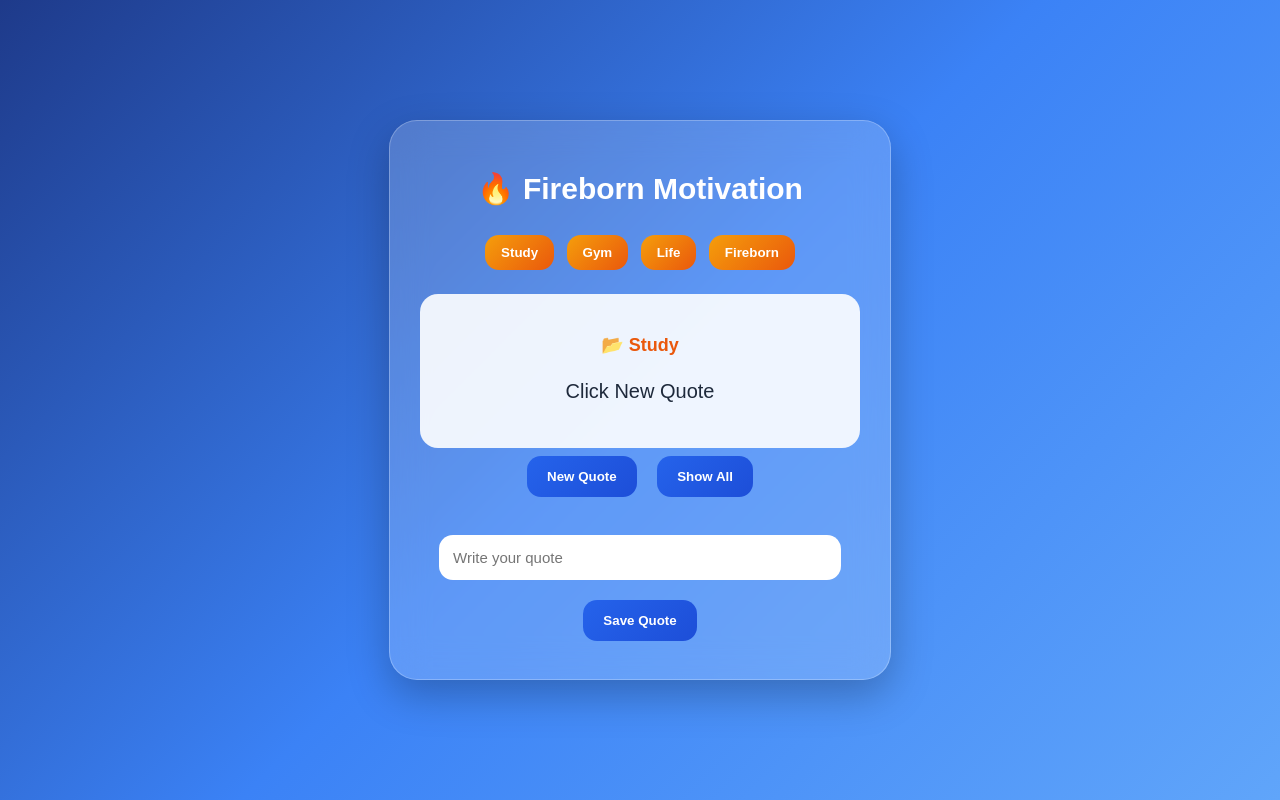
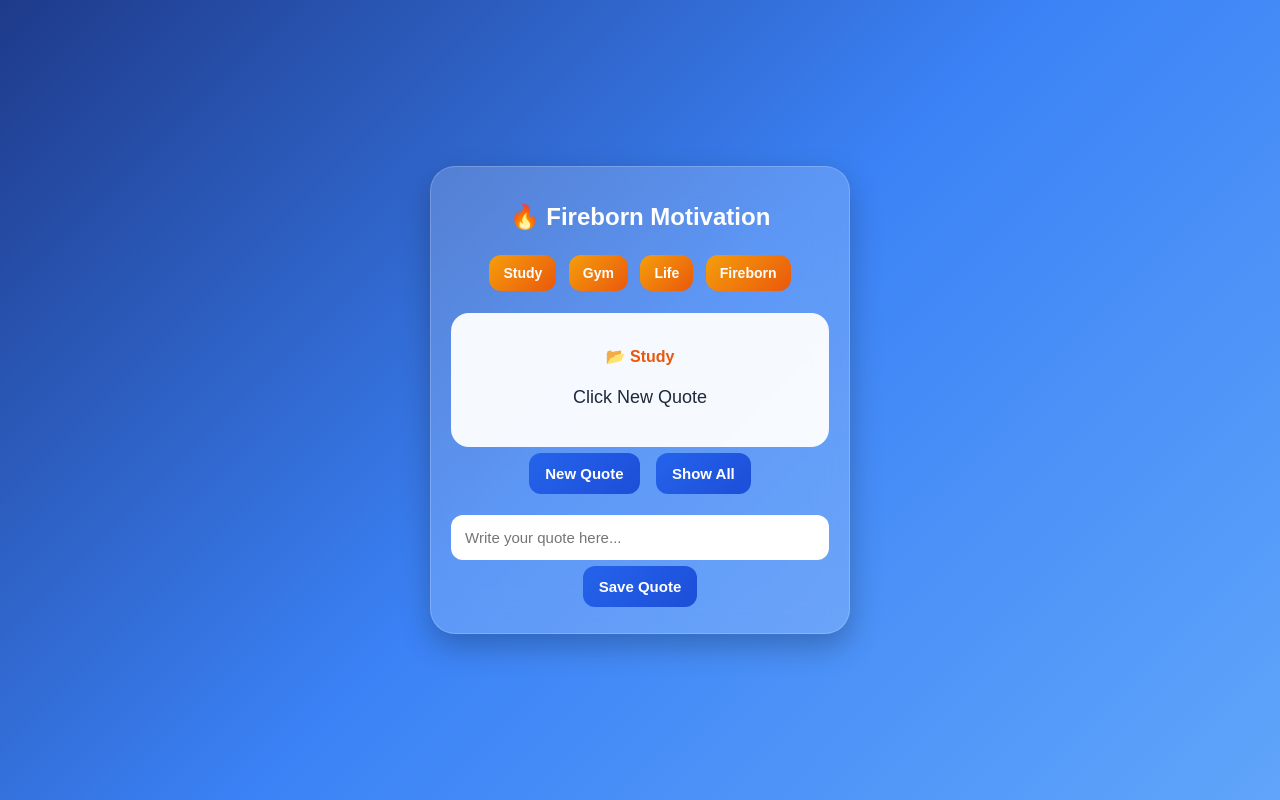
Before and after one commit to pankajedwsaml/Fireborn-App, a Flask app: page / in a window 1280 px wide. Run offline with Flask 3, Linux system fonts and the light colour scheme.

Commit message:
update fireborn app

```diff
--- a/templates/index.html
+++ b/templates/index.html
@@ -1,14 +1,24 @@
 <!DOCTYPE html>
 <html>
 <head>
+
     <title>Fireborn Motivation</title>
 
+    <meta name="viewport"
+    content="width=device-width, initial-scale=1.0">
+
     <style>
+
+        * {
+            box-sizing: border-box;
+        }
+
+
 
         body {
 
             margin: 0;
-            padding: 0;
+            padding: 12px;
 
             font-family: Arial;
 
@@ -31,7 +41,8 @@
 
         .container {
 
-            width: 440px;
+            width: 100%;
+            max-width: 420px;
 
             background:
             rgba(255,255,255,0.18);
@@ -39,16 +50,16 @@
             backdrop-filter: blur(18px);
 
             border:
-            1px solid rgba(255,255,255,0.25);
+            1px solid rgba(255,255,255,0.2);
 
-            border-radius: 28px;
+            border-radius: 25px;
 
-            padding: 30px;
+            padding: 20px;
 
             text-align: center;
 
             box-shadow:
-            0px 15px 40px rgba(0,0,0,0.25);
+            0px 12px 30px rgba(0,0,0,0.25);
 
         }
 
@@ -58,9 +69,21 @@
 
             color: white;
 
-            font-size: 30px;
+            font-size: 24px;
 
-            margin-bottom: 25px;
+            margin-bottom: 20px;
+
+        }
+
+
+
+        button {
+
+            border: none;
+
+            cursor: pointer;
+
+            font-weight: bold;
 
         }
 
@@ -76,17 +99,13 @@
 
             color: white;
 
-            border: none;
+            padding: 10px 14px;
 
-            padding: 10px 16px;
-
-            border-radius: 14px;
+            border-radius: 12px;
 
             margin: 4px;
 
-            cursor: pointer;
-
-            font-weight: bold;
+            font-size: 14px;
 
         }
 
@@ -102,41 +121,11 @@
 
             color: white;
 
-            border: none;
+            padding: 12px 16px;
 
-            padding: 13px 20px;
+            border-radius: 12px;
 
-            border-radius: 14px;
-
-            margin: 8px;
-
-            cursor: pointer;
-
-            font-weight: bold;
-
-        }
-
-
-
-        button:hover {
-
-            transform: scale(1.08);
-
-        }
-
-
-
-        input {
-
-            width: 85%;
-
-            padding: 14px;
-
-            margin: 12px;
-
-            border-radius: 14px;
-
-            border: none;
+            margin: 6px;
 
             font-size: 15px;
 
@@ -147,13 +136,13 @@
         #quoteBox {
 
             background:
-            rgba(255,255,255,0.9);
-
-            margin-top: 20px;
-
-            padding: 22px;
+            rgba(255,255,255,0.95);
 
             border-radius: 18px;
+
+            padding: 18px;
+
+            margin-top: 18px;
 
         }
 
@@ -163,9 +152,9 @@
 
             color: #ea580c;
 
-            font-size: 18px;
+            font-weight: bold;
 
-            font-weight: bold;
+            font-size: 16px;
 
         }
 
@@ -175,9 +164,27 @@
 
             color: #1e293b;
 
-            font-size: 20px;
+            font-size: 18px;
 
             line-height: 1.5;
+
+        }
+
+
+
+        input {
+
+            width: 100%;
+
+            padding: 14px;
+
+            margin-top: 15px;
+
+            border-radius: 12px;
+
+            border: none;
+
+            font-size: 15px;
 
         }
 
@@ -189,11 +196,13 @@
 
             margin-top: 12px;
 
-            padding: 15px;
+            padding: 14px;
 
-            border-radius: 14px;
+            border-radius: 12px;
 
             text-align: left;
+
+            font-size: 15px;
 
         }
 
@@ -207,13 +216,32 @@
 
             color: white;
 
-            border: none;
-
             padding: 8px 12px;
 
             border-radius: 8px;
 
-            cursor: pointer;
+        }
+
+
+
+        @media (max-width: 480px) {
+
+            h1 {
+                font-size: 22px;
+            }
+
+            .filter-btn {
+                font-size: 13px;
+                padding: 9px 11px;
+            }
+
+            .main-btn {
+                font-size: 14px;
+            }
+
+            #quoteText {
+                font-size: 16px;
+            }
 
         }
 
@@ -274,7 +302,6 @@
     </button>
 
 
-
     <button class="main-btn"
     onclick="showAll()">
     Show All
@@ -282,17 +309,9 @@
 
 
 
-    <br><br>
-
-
-
     <input
     id="newQuote"
-    placeholder="Write your quote">
-
-
-
-    <br>
+    placeholder="Write your quote here...">
 
 
 
```
